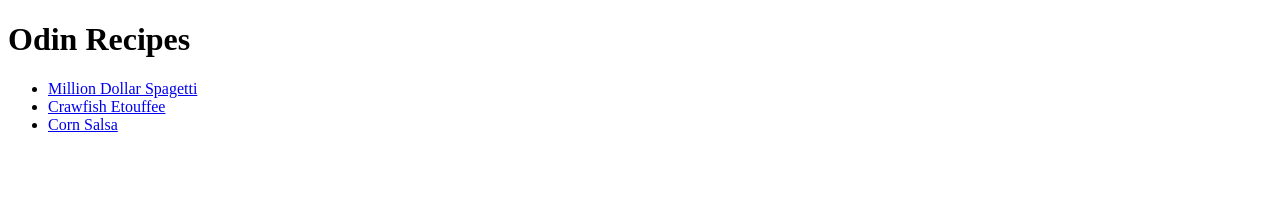
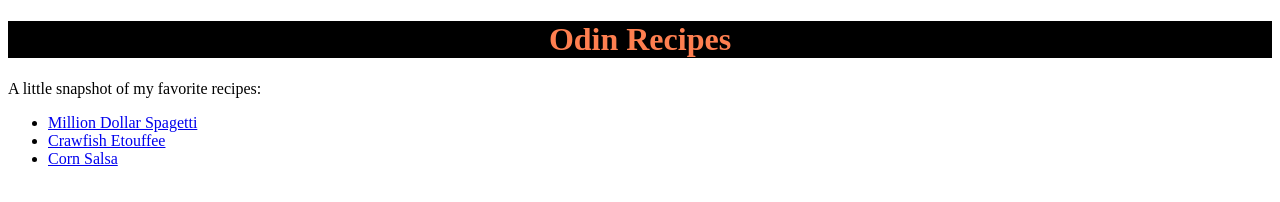
Before and after one commit to Krickle/odin-recipes, a plain HTML site: page index.html in a window 1280 px wide. Drawn offline with Linux system fonts and the light colour scheme.

Commit message:
Added styles with inline on h1

```diff
--- a/index.html
+++ b/index.html
@@ -4,18 +4,21 @@
     <meta charset="UTF-8">
     <meta http-equiv="X-UA-Compatible" content="IE=edge">
     <meta name="viewport" content="width=device-width, initial-scale=1.0">
-    <title>Project 1</title>
+    <title >Project 1</title>
     <link rel="stylesheet" href="styles.css">
 </head>
 <body>
-    <h1>Odin Recipes</h1>
+    <h1 style="color:coral; background-color:black; text-align: center;">Odin Recipes</h1>
+
+    <p>A little snapshot of my favorite recipes:</p>
 
     <ul>
         <li><a href="recipes/million-dollar-spagetti.html">Million Dollar Spagetti</a></li>
         <li><a href="recipes/crawfish-etouffee.html">Crawfish Etouffee</a></li>
         <li><a href="recipes/corn-salsa.html">Corn Salsa</a></li>
+    </ul>
 
-    </ul>
+
 
 </body>
 </html>
```
